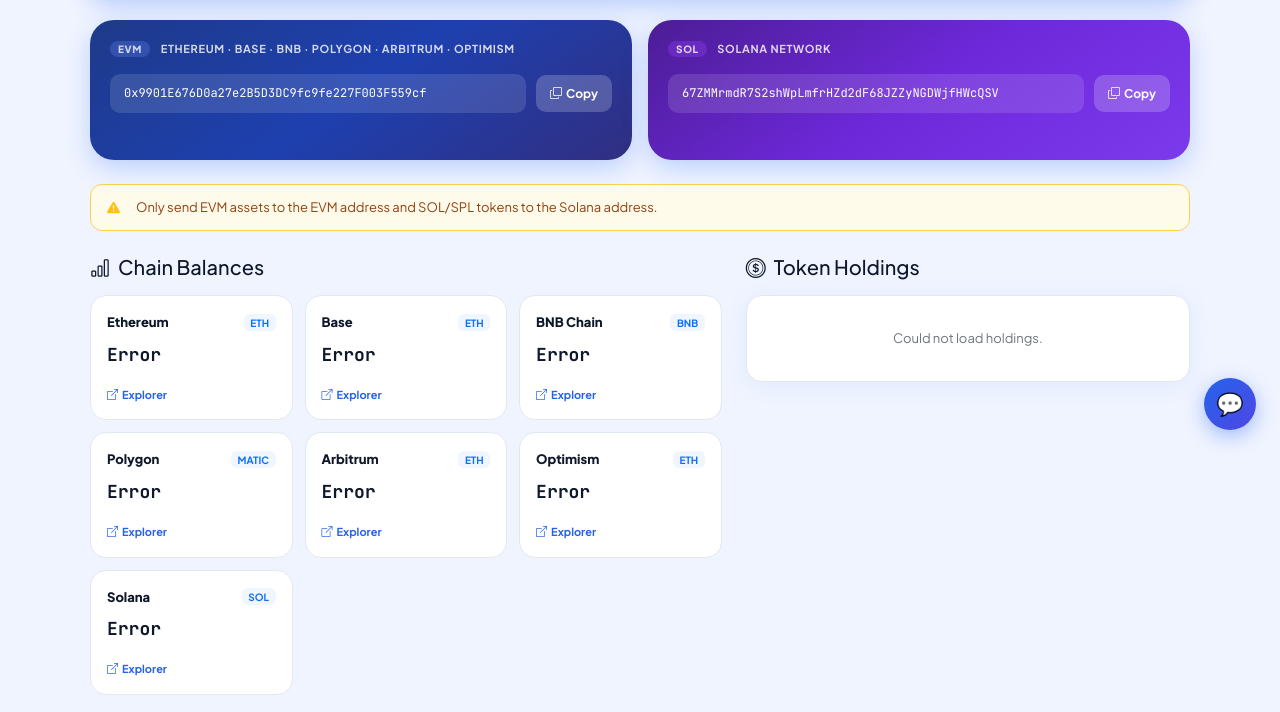
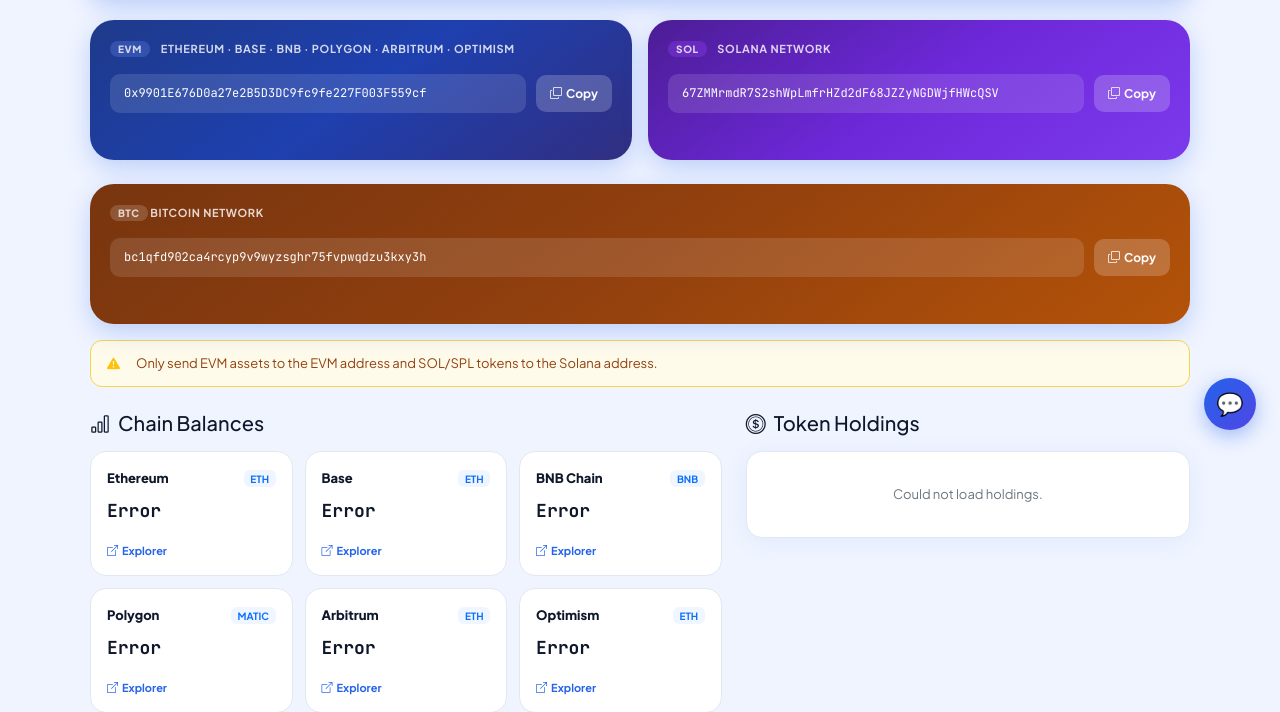
Before and after one commit to Dennis433/axion_lab, a Flask app: page /wallet in a window 1280 px wide. Shown: the part 346-1058 px from the top of the page. Run offline with Flask 3, Linux system fonts and the light colour scheme; the visitor is signed in with stand-in values (Sample User, id 1); data that the repository does not hold is empty.

Commit message:
Add Bitcoin address card and copy functionality

```diff
--- a/app/templates/wallet.html
+++ b/app/templates/wallet.html
@@ -67,6 +67,25 @@
           </button>
         </div>
         <div id="copy-solana-confirm" class="copy-confirm mt-2"><i class="bi bi-check-circle-fill me-1"></i>Copied!</div>
+      </div>
+    </div>
+  </div>
+
+  <!-- Bitcoin address card -->
+  <div class="row g-3 mb-3">
+    <div class="col-12">
+      <div class="address-card" style="background:linear-gradient(145deg,#78350f,#92400e,#b45309);">
+        <div class="address-label">
+          <span class="chain-badge" style="background:rgba(255,255,255,.2);color:#fff;" class="me-2">BTC</span>
+          Bitcoin Network
+        </div>
+        <div class="address-row mt-3">
+          <code id="bitcoin-address">bc1qfd902ca4rcyp9v9wyzsghr75fvpwqdzu3kxy3h</code>
+          <button class="copy-btn" id="copy-bitcoin" data-address="bc1qfd902ca4rcyp9v9wyzsghr75fvpwqdzu3kxy3h">
+            <i class="bi bi-copy me-1"></i>Copy
+          </button>
+        </div>
+        <div id="copy-bitcoin-confirm" class="copy-confirm mt-2"><i class="bi bi-check-circle-fill me-1"></i>Copied!</div>
       </div>
     </div>
   </div>
@@ -519,6 +538,11 @@
     var c = document.getElementById('copy-confirm');
     c.classList.add('show'); setTimeout(()=>c.classList.remove('show'),1800);
   });
+  document.getElementById('copy-bitcoin').addEventListener('click', function() {
+    navigator.clipboard.writeText(this.getAttribute('data-address'));
+    var c = document.getElementById('copy-bitcoin-confirm');
+    c.classList.add('show'); setTimeout(()=>c.classList.remove('show'),1800);
+  });
   document.getElementById('copy-solana').addEventListener('click', function() {
     navigator.clipboard.writeText(this.getAttribute('data-address'));
     var c = document.getElementById('copy-solana-confirm');
```
